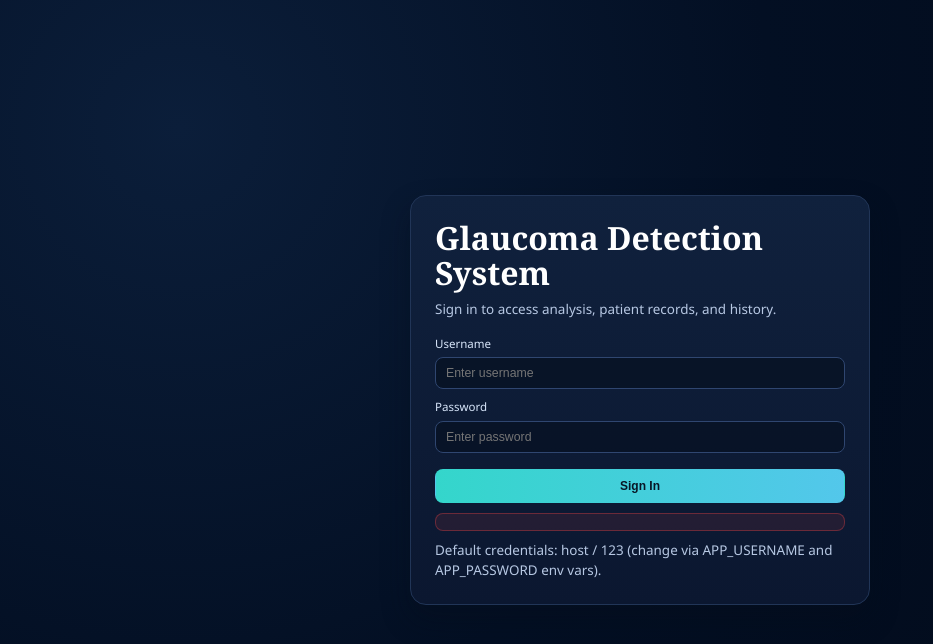
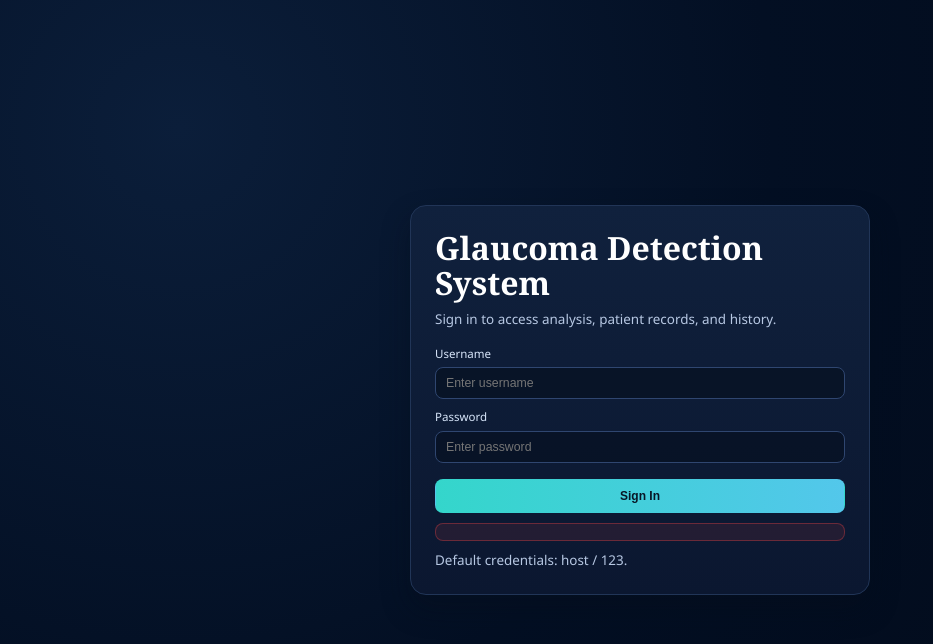
Before and after one commit to NitinSN18/glaucoma-detection, a Flask app: page /login in a window 1280 px wide. Shown: the top 644 px of the page, without its empty margins (0-933 px from the left). Run offline with Flask 3, Linux system fonts and the light colour scheme.

Commit message:
chore: push latest login and patient record updates

```diff
--- a/templates/login.html
+++ b/templates/login.html
@@ -22,7 +22,7 @@
                 </div>
                 <button class="btn-primary" type="submit">Sign In</button>
                 <p id="login-error" class="login-error hidden"></p>
-                <p class="login-hint">Default credentials: host / 123 (change via APP_USERNAME and APP_PASSWORD env vars).</p>
+                <p class="login-hint">Default credentials: host / 123.</p>
             </form>
         </div>
     </div>
```
Also changed, not shown: 1 other file.
